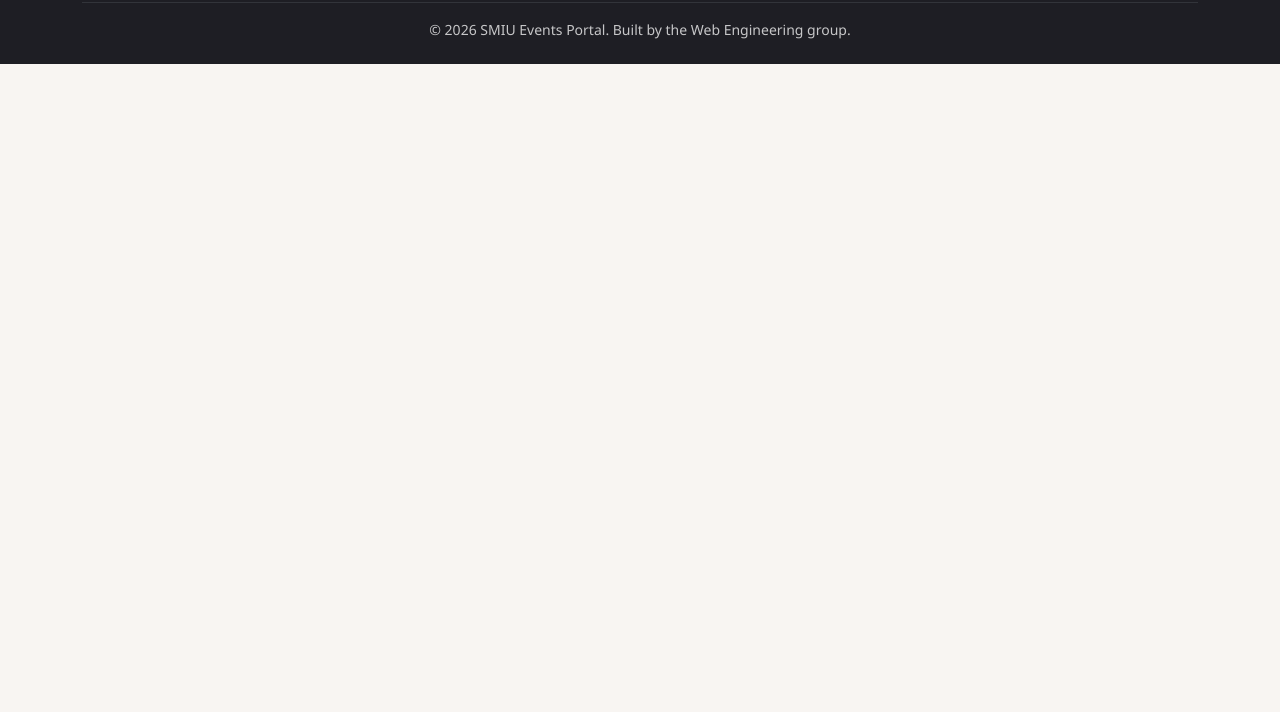
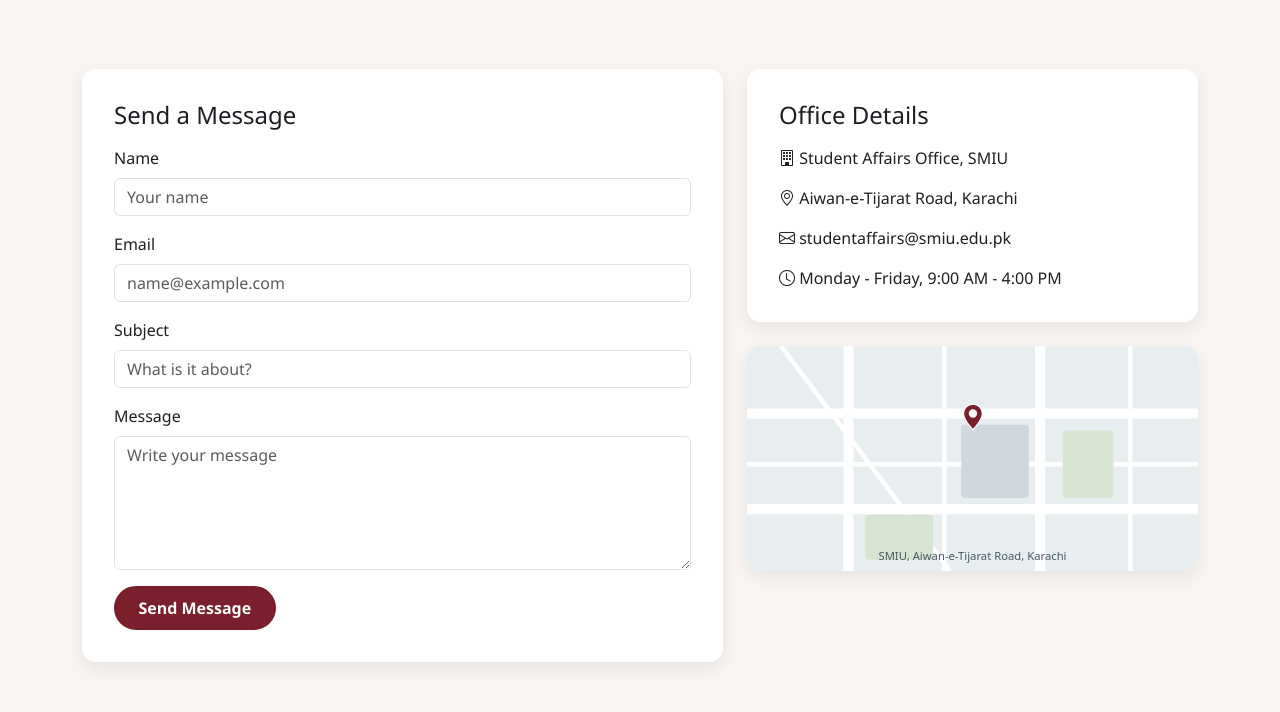
Before and after one commit to hunain0408-cloud/smiu-events-portal-alpha, a plain HTML site: page contact.html in a window 1280 px wide. Shown: the part 257-969 px from the top of the page. Before the commit the page ends 800 px from the top, so only its background shows below. Drawn offline with nearby package versions, Linux system fonts and the light colour scheme.

Commit message:
Add contact form, office details and map to contact page

```diff
--- a/contact.html
+++ b/contact.html
@@ -38,7 +38,56 @@
 
   <!-- ===== Main content ===== -->
   <main>
-    <!-- Page content coming soon -->
+    <!-- ===== Page header ===== -->
+    <section class="page-header text-center">
+      <div class="container">
+        <h1 class="fw-bold">Contact Us</h1>
+        <p class="lead mb-0">Have a question about an event? We would love to hear from you.</p>
+      </div>
+    </section>
+
+    <!-- ===== Contact form and office details ===== -->
+    <section class="section-padding">
+      <div class="container">
+        <div class="row g-4">
+          <div class="col-12 col-lg-7">
+            <div class="form-panel h-100">
+              <h2 class="h4 mb-3">Send a Message</h2>
+              <form>
+                <div class="mb-3">
+                  <label for="contactName" class="form-label">Name</label>
+                  <input type="text" class="form-control" id="contactName" placeholder="Your name" required>
+                </div>
+                <div class="mb-3">
+                  <label for="contactEmail" class="form-label">Email</label>
+                  <input type="email" class="form-control" id="contactEmail" placeholder="name@example.com" required>
+                </div>
+                <div class="mb-3">
+                  <label for="contactSubject" class="form-label">Subject</label>
+                  <input type="text" class="form-control" id="contactSubject" placeholder="What is it about?" required>
+                </div>
+                <div class="mb-3">
+                  <label for="contactMessage" class="form-label">Message</label>
+                  <textarea class="form-control" id="contactMessage" rows="5" placeholder="Write your message"
+                            required></textarea>
+                </div>
+                <button type="submit" class="btn btn-smiu">Send Message</button>
+              </form>
+            </div>
+          </div>
+          <div class="col-12 col-lg-5">
+            <div class="form-panel mb-4">
+              <h2 class="h4 mb-3">Office Details</h2>
+              <p><i class="bi bi-building"></i> Student Affairs Office, SMIU</p>
+              <p><i class="bi bi-geo-alt"></i> Aiwan-e-Tijarat Road, Karachi</p>
+              <p><i class="bi bi-envelope"></i> studentaffairs@smiu.edu.pk</p>
+              <p class="mb-0"><i class="bi bi-clock"></i> Monday - Friday, 9:00 AM - 4:00 PM</p>
+            </div>
+            <img src="images/map-placeholder.svg" class="map-placeholder" alt="Map showing the SMIU campus location">
+          </div>
+        </div>
+      </div>
+    </section>
   </main>
 
   <!-- ===== Footer ===== -->
--- a/css/style.css
+++ b/css/style.css
@@ -224,3 +224,18 @@ body {
   background-color: var(--smiu-primary);
   border-color: var(--smiu-primary);
 }
+
+/* ---------- 15. Contact page ---------- */
+.map-placeholder {
+  width: 100%;
+  border-radius: var(--smiu-radius);
+  box-shadow: var(--smiu-shadow);
+}
+
+.team-card img {
+  width: 120px;
+  height: 120px;
+  margin: 1.5rem auto 0;
+  border-radius: 50%;
+  border: 4px solid var(--smiu-accent);
+}
```
Also changed, not shown: images/map-placeholder.svg (added).
